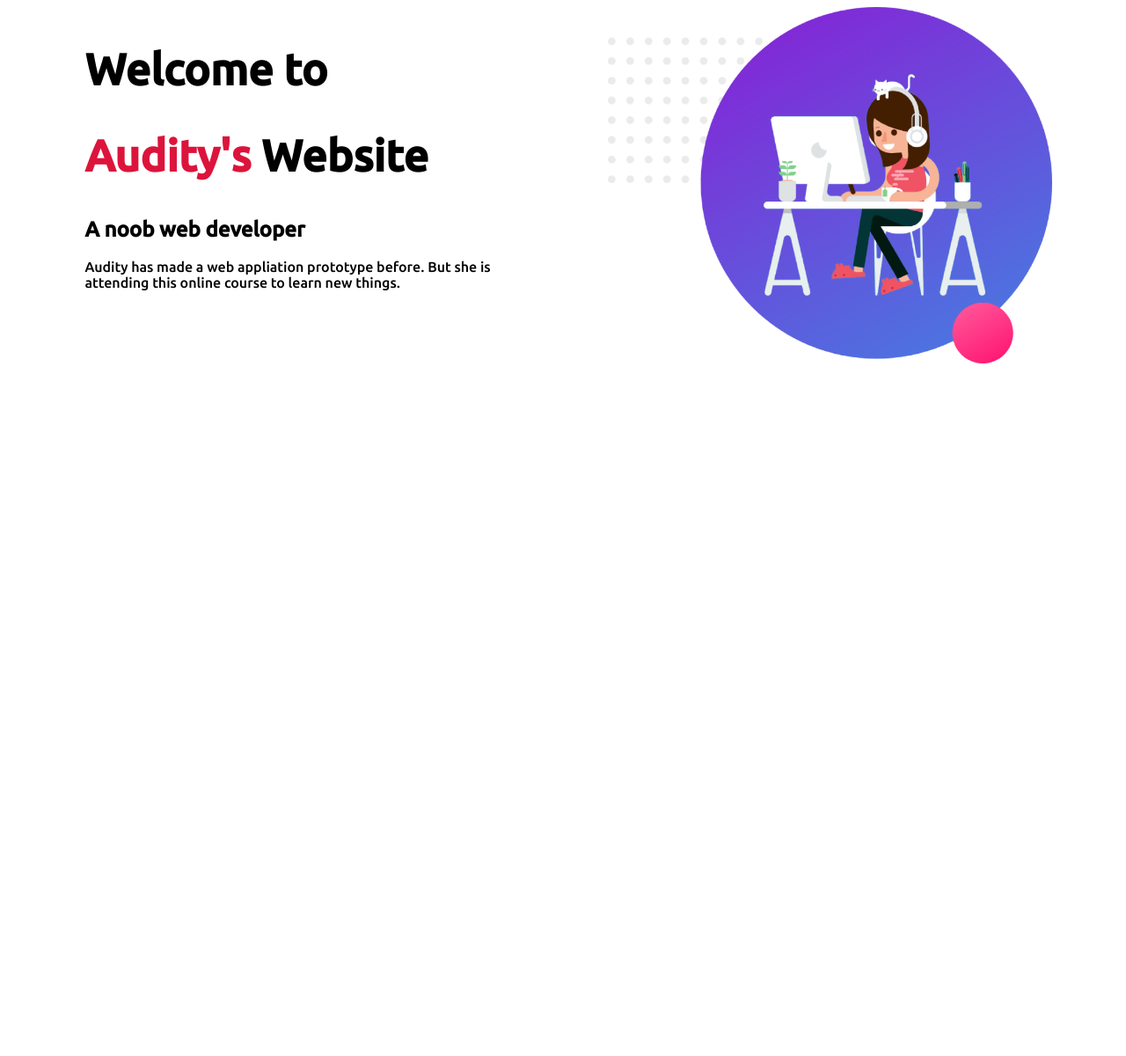
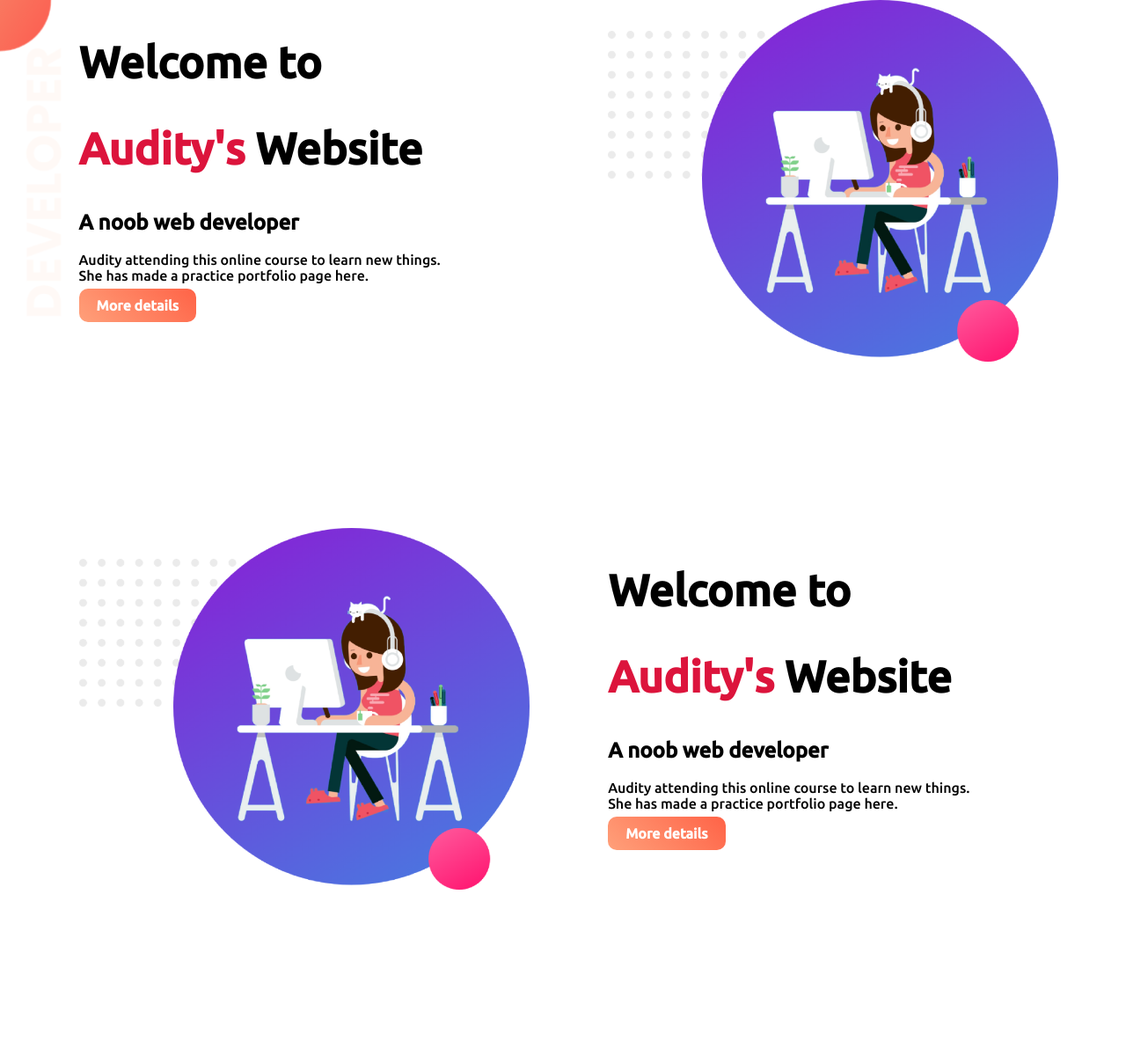
Before and after one commit to 001-audity/Practice_portfolio, a plain HTML site: page index.html in a window 1280 px wide. Shown: the whole page at 88% size. Before the commit the page ends 800 px from the top, so only its background shows below. Drawn offline with Linux system fonts and the light colour scheme.

Commit message:
Editing on process..

```diff
--- a/index.html
+++ b/index.html
@@ -12,18 +12,36 @@
 </head>
 
 <body>
-    <section>
+    <section class="top-banner">
         <div class="halfwidth">
             <h1>
                 Welcome to
             </h1>
             <h1><span class="name-highlight">Audity's</span> Website</h1>
             <h2>A noob web developer</h2>
-            <p>Audity has made a web appliation prototype before. But she is attending this online course to learn new things.</p>
+            <p>Audity attending this online course to learn new things.<br>She has made a practice portfolio page here.</p>
+            <a class="link-button" target="_blank" href="https://bn.wikipedia.org/wiki/%E0%A6%85%E0%A6%A6%E0%A6%BF%E0%A6%A4%E0%A6%BF">More details</a>
         </div>
         <div class="halfwidth">
             <img src="images/Main.png">
         </div>
+    </section>
+    <section>
+        <div class="halfwidth">
+            <img src="images/Main.png">
+        </div>
+        <div class="halfwidth">
+            <h1>
+                Welcome to
+            </h1>
+            <h1><span class="name-highlight">Audity's</span> Website</h1>
+            <h2>A noob web developer</h2>
+            <p>Audity attending this online course to learn new things.<br>She has made a practice portfolio page here.</p>
+
+            <a class="link-button" target="_blank" href="https://bn.wikipedia.org/wiki/%E0%A6%85%E0%A6%A6%E0%A6%BF%E0%A6%A4%E0%A6%BF">More details</a>
+
+        </div>
+
     </section>
 
 
--- a/style.css
+++ b/style.css
@@ -1,5 +1,6 @@
 body {
     font-family: 'Ubuntu', sans-serif;
+    margin: 0px;
 }
 
 h1 {
@@ -20,3 +21,22 @@ h1 {
 .halfwidth img {
     width: 100%;
 }
+
+.top-banner {
+    background-image: url("images/top-banner.png");
+    background-repeat: no-repeat;
+}
+
+section {
+    height: 500px;
+    padding-bottom: 100px;
+}
+
+.link-button {
+    text-decoration: none;
+    background-image: linear-gradient(45deg, lightsalmon, tomato);
+    padding: 10px 20px;
+    border-radius: 10px;
+    color: white;
+    font-weight: 700;
+}
```
Also changed, not shown: Images/Developer.jpeg (deleted), Images/jhankar.png (deleted).
